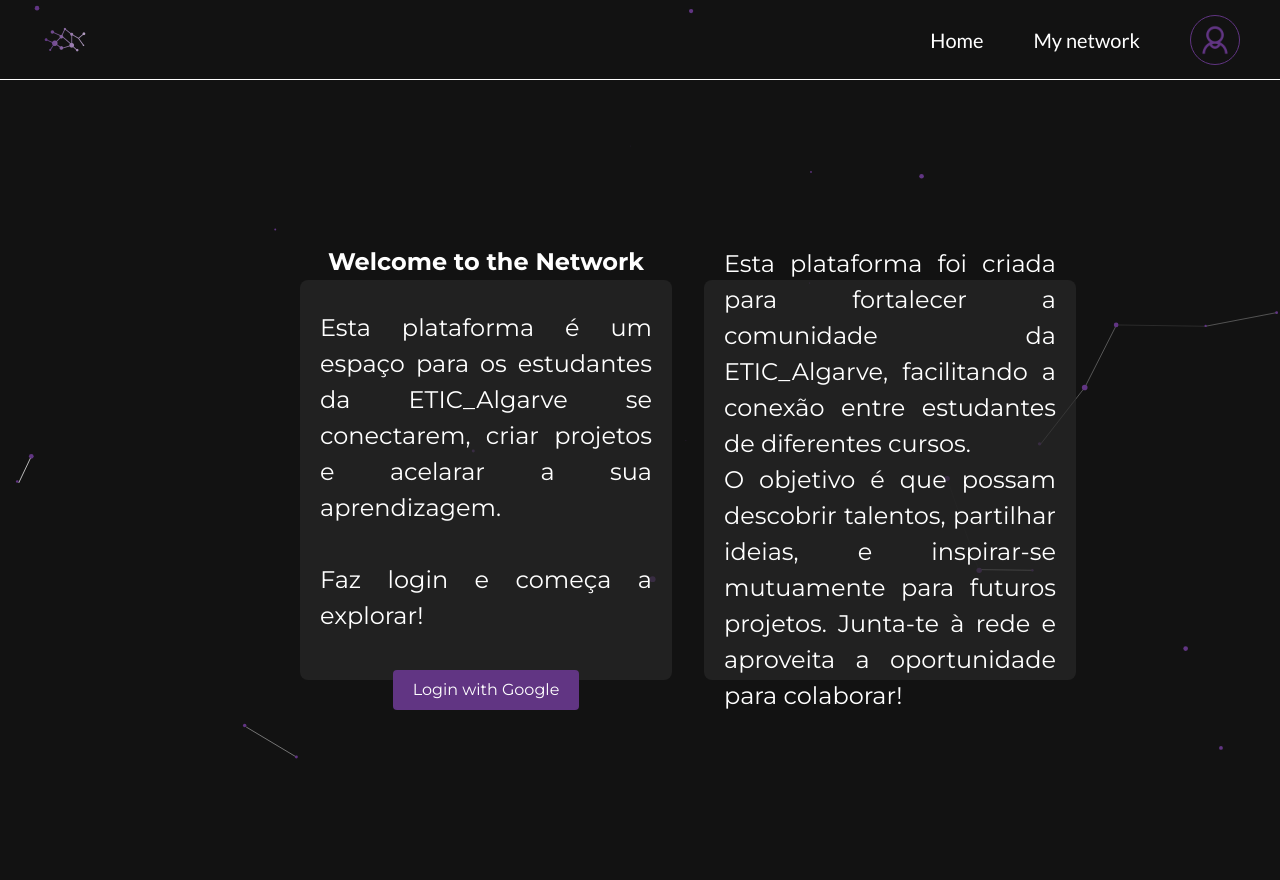
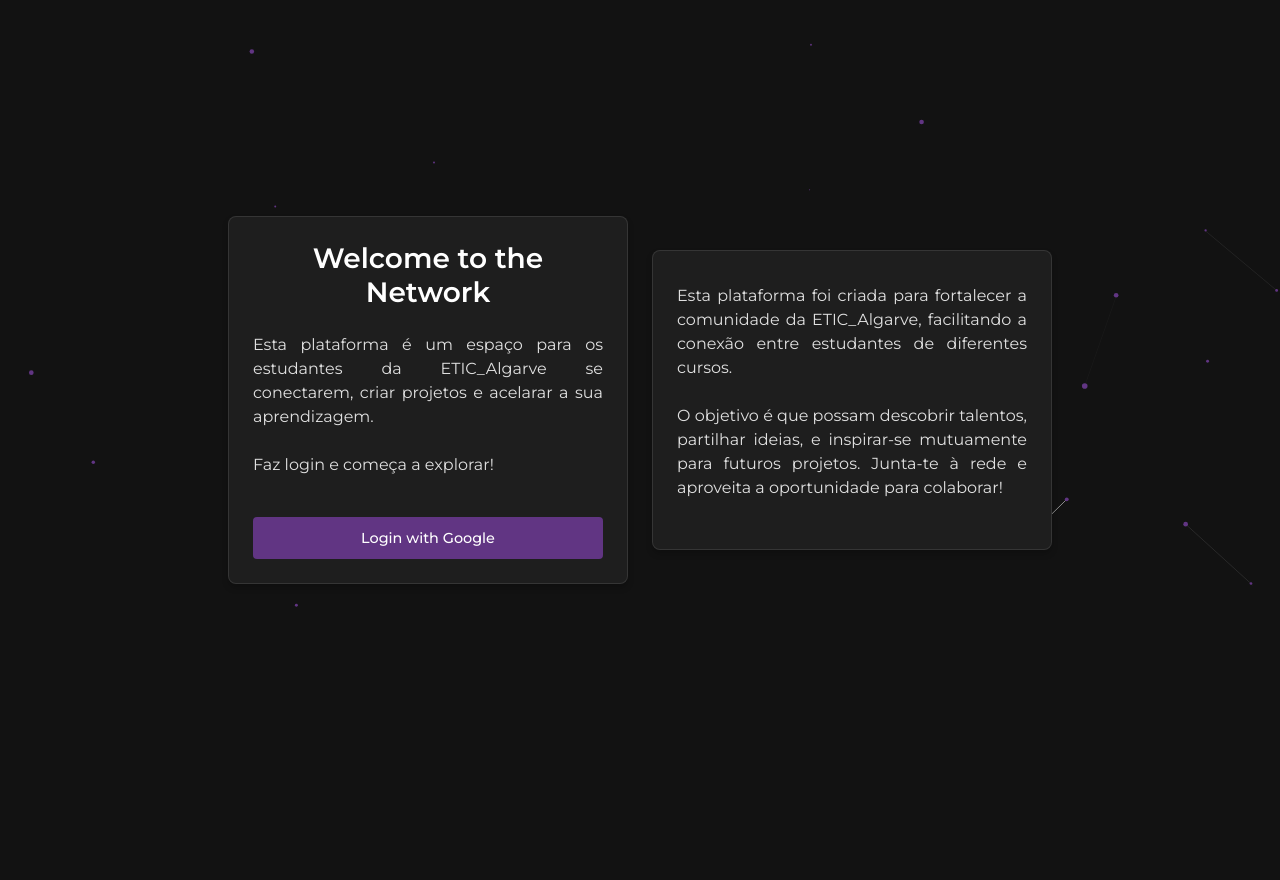
Before and after one commit to maurograndaoramos/NETIC, a Django app: page /login/ in a window 1280 px wide; the page is wider, and only the part inside the window is pictured. After the commit the page ends 607 px from the top of that part, so only its background shows below. Run offline with Django 5.2, Linux system fonts and the light colour scheme; some libraries are stand-ins or nearby versions.

Commit message:
Enhance: Update login template with improved styling and structure; add ngrok support in devcontainer and settings; modify main page message for clarity

```diff
--- a/src/app/templates/login/index.html
+++ b/src/app/templates/login/index.html
@@ -1,117 +1,146 @@
-{% extends "base.html" %}
+<!DOCTYPE html>
+<html lang="en">
+<head>
+    <meta charset="UTF-8">
+    <meta name="viewport" content="width=device-width, initial-scale=1.0">
+    <title>Login - ETIC Network</title>
+    {% load socialaccount %}
+    {% load static %}
+    <style>
+        /* Font imports */
+        @import url('https://fonts.googleapis.com/css2?family=Montserrat:wght@100;200;300;400;500;600;700;800;900&display=swap');
 
-{% load socialaccount %}  {# Just 'socialaccount', not 'socialaccount_tags' #}
+        /* Reset and base styles */
+        * {
+            margin: 0;
+            padding: 0;
+            box-sizing: border-box;
+        }
 
-{% load static %}
+        body {
+            min-height: 100vh;
+            background-color: #121212;  /* Dark background matching main site */
+            position: relative;
+            overflow-x: hidden;
+        }
 
-{% block content %}
-<style>
-  @import url('https://fonts.googleapis.com/css2?family=Montserrat:ital,wght@0,100..900;1,100..900&display=swap');
-  @import url('https://fonts.googleapis.com/css2?family=Lato:ital,wght@0,100;0,300;0,400;0,700;0,900;1,100;1,300;1,400;1,700;1,900&display=swap');
-
+        /* Main container styles */
         .login-container {
             display: flex;
-    gap: 20px;
             justify-content: center;
             align-items: center;
-    font-family: "Montserrat";
-    height: 100vh;
-    width: 100vw;
-    padding: 20px;
-    gap: 32px;
-    margin: 0 48px;
+            min-height: 100vh;
+            padding: 2rem;
+            gap: 1.5rem;
+            max-width: 1200px;
+            margin: 0 auto;
+            position: relative;
+            z-index: 1;
         }
 
-  .login {
-    flex-grow: 1;
-    height: 400px;
-    max-width: 19%;
-    padding: 20px;
-    background-color: #282828b4;
-    box-shadow: 0 4px 8px rgba(0, 0, 0, 0.1);
+        /* Card styles */
+        .container-login, .parag {
+            background-color: #1E1E1E;  /* Darker cards matching site theme */
             border-radius: 8px;
+            padding: 1.5rem;
+            box-shadow: 0 4px 6px rgba(0, 0, 0, 0.2);
+            display: flex;
+            flex-direction: column;
+            justify-content: center;
+            width: 400px;
+            min-height: 300px;
+            backdrop-filter: blur(5px);
+            border: 1px solid rgba(255, 255, 255, 0.1);
+        }
+
+        /* Typography */
+        h1 {
+            color: white;
+            font-family: 'Montserrat', sans-serif;
+            font-size: 1.75rem;
+            font-weight: 600;
+            margin-bottom: 1.5rem;
             text-align: center;
         }
 
-  .container-login {
-    display: flex;
-    justify-content: center;
-    align-items: center;
-    flex-grow: 2;
-    padding: 20px;
-    background-color: #282828b4;
-    border-radius: 8px;
-    height: 400px;
-    max-width: 30%;
-    flex-direction: column;
-  }
-  .parag {
-    display: flex;
-    justify-content: center;
-    align-items: center;
-    flex-grow: 2;
-    padding: 20px;
-    background-color: #282828b4;
-    border-radius: 8px;
-    height: 400px;
-    max-width: 30%;
+        p {
+            color: #E0E0E0;  /* Slightly off-white for better readability */
+            font-family: 'Montserrat', sans-serif;
+            font-size: 1rem;
+            line-height: 1.5;
+            margin-bottom: 1rem;
+            text-align: justify;
         }
 
+        /* Button styles */
         .btn-google {
+            display: inline-block;
             background-color: #613583;
             color: white;
-    padding: 12px 20px;
-    border: none;
+            font-family: 'Montserrat', sans-serif;
+            font-size: 0.9rem;
+            font-weight: 500;
+            text-decoration: none;
+            padding: 0.75rem 1.5rem;
             border-radius: 4px;
-    display: inline-block;
-    text-decoration: none;
-    font-size: 16px;
-    margin-top: 20px;
-    transition: background-color 0.3s ease;
+            margin-top: 1.5rem;
+            transition: all 0.2s ease;
+            text-align: center;
+            width: 100%;
         }
 
         .btn-google:hover {
-    background-color: #a78bb9;
+            background-color: #7d4aa8;
         }
 
-  p {
-    text-align: justify;
-    color: white;
-    line-height: 1.5;
-    font-size: 1.5rem;
+        /* Particle container styles */
+        #particles {
+            position: fixed;
+            top: 0;
+            left: 0;
+            width: 100%;
+            height: 100%;
+            z-index: 0;
         }
 
-  h1 {
-    font-size: 24px;
-    color: white;
-    margin-bottom: 20px;
-    font-weight: 700;
+        /* Responsive design */
+        @media (max-width: 968px) {
+            .login-container {
+                flex-direction: column;
+                padding: 1rem;
+            }
+
+            .container-login, .parag {
+                width: 100%;
+                max-width: 400px;
+            }
         }
     </style>
+</head>
+<body>
+    <div id="particles">
+        {% include '../particle/particle.html' with quantity=20 %}
+    </div>
     <div class="login-container">
-
         <div class="container-login">
             <h1>Welcome to the Network</h1>
-    <br>
-    <p>Esta plataforma é um espaço para os estudantes da ETIC_Algarve se conectarem, criar projetos e acelarar a sua
-      aprendizagem.
-      <br>
-      <br>Faz login e começa a explorar!
+            <p>
+                Esta plataforma é um espaço para os estudantes da ETIC_Algarve se conectarem, criar projetos e acelarar a sua aprendizagem.
+                <br><br>
+                Faz login e começa a explorar!
             </p>
-    <br>
-    <a href="{% provider_login_url 'google' %}" class="btn btn-google">
+            <a href="{% provider_login_url 'google' %}" class="btn-google">
                 Login with Google
             </a>
         </div>
 
         <div class="parag">
             <p>
-      Esta plataforma foi criada para fortalecer a comunidade da ETIC_Algarve, facilitando a conexão entre estudantes de
-      diferentes cursos. <br> O objetivo é que possam descobrir talentos, partilhar ideias, e inspirar-se mutuamente
-      para
-      futuros projetos. Junta-te à rede e aproveita a oportunidade para colaborar!
+                Esta plataforma foi criada para fortalecer a comunidade da ETIC_Algarve, facilitando a conexão entre estudantes de diferentes cursos.
+                <br><br>
+                O objetivo é que possam descobrir talentos, partilhar ideias, e inspirar-se mutuamente para futuros projetos. Junta-te à rede e aproveita a oportunidade para colaborar!
             </p>
         </div>
-
     </div>
-{% endblock %}
+</body>
+</html>
--- a/src/app/templates/mainPage/index.html
+++ b/src/app/templates/mainPage/index.html
@@ -88,7 +88,7 @@
 
     <div class="noCards">
         <h1>
-            You Dont have more cards
+            This is empty, try again later :)
         </h1>
     </div>
     {% include 'components/userModel.html' %}
--- a/src/pyproject.toml
+++ b/src/pyproject.toml
@@ -21,6 +21,7 @@
 cryptography = "^43.0.3"
 faker = "^30.8.2"
 django-allauth = {extras = ["socialaccount"], version = "^65.1.0"}
+ngrok = "^1.4.0"
 
 [build-system]
 requires = ["poetry-core"]
```
Also changed, not shown: src/main/settings.py (+10 -2 lines), .config/ngrok/ngrok.yml (added), .devcontainer/devcontainer.json, 1 other file. Lines whose indentation alone changed are shown as unchanged.
